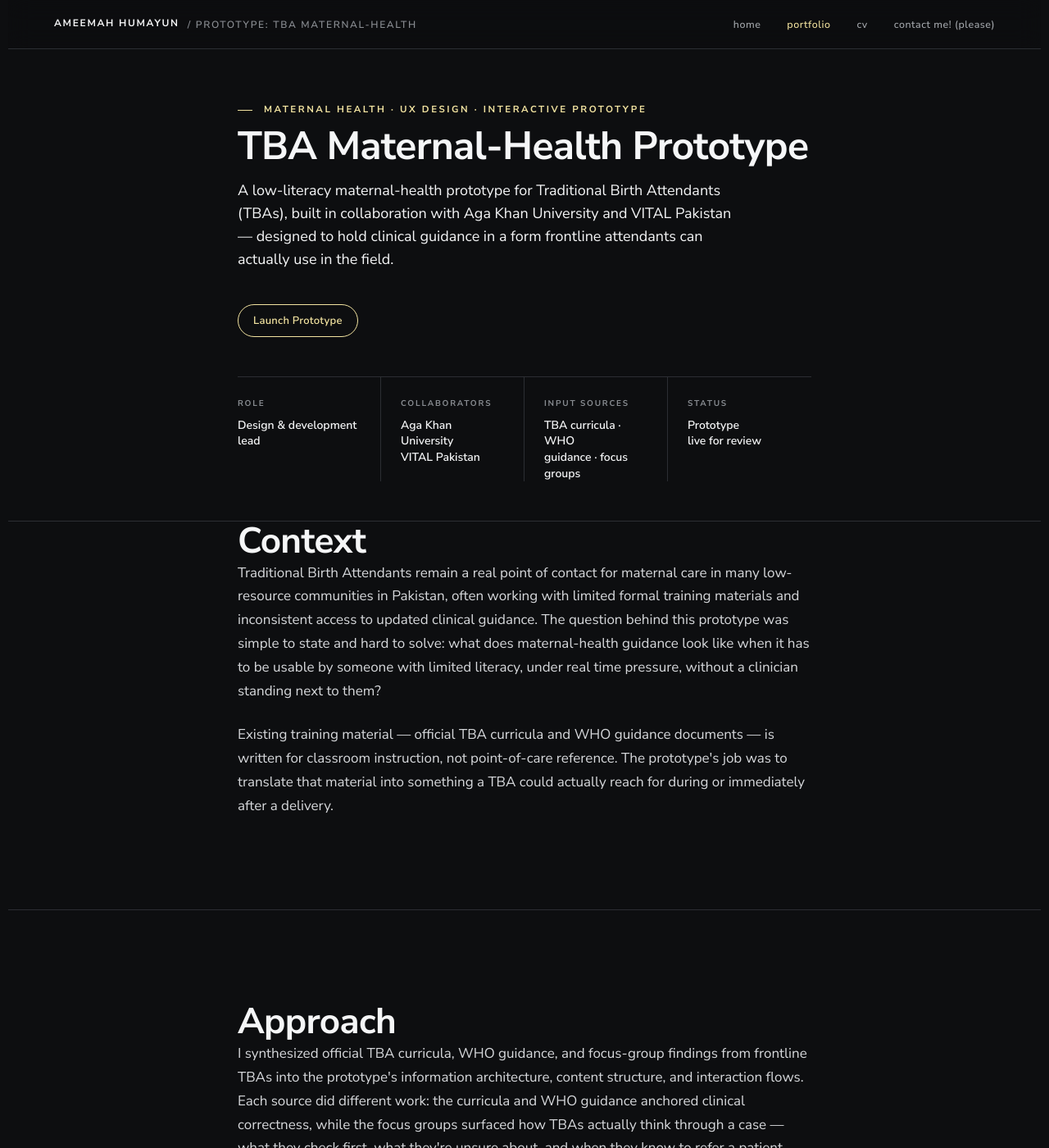
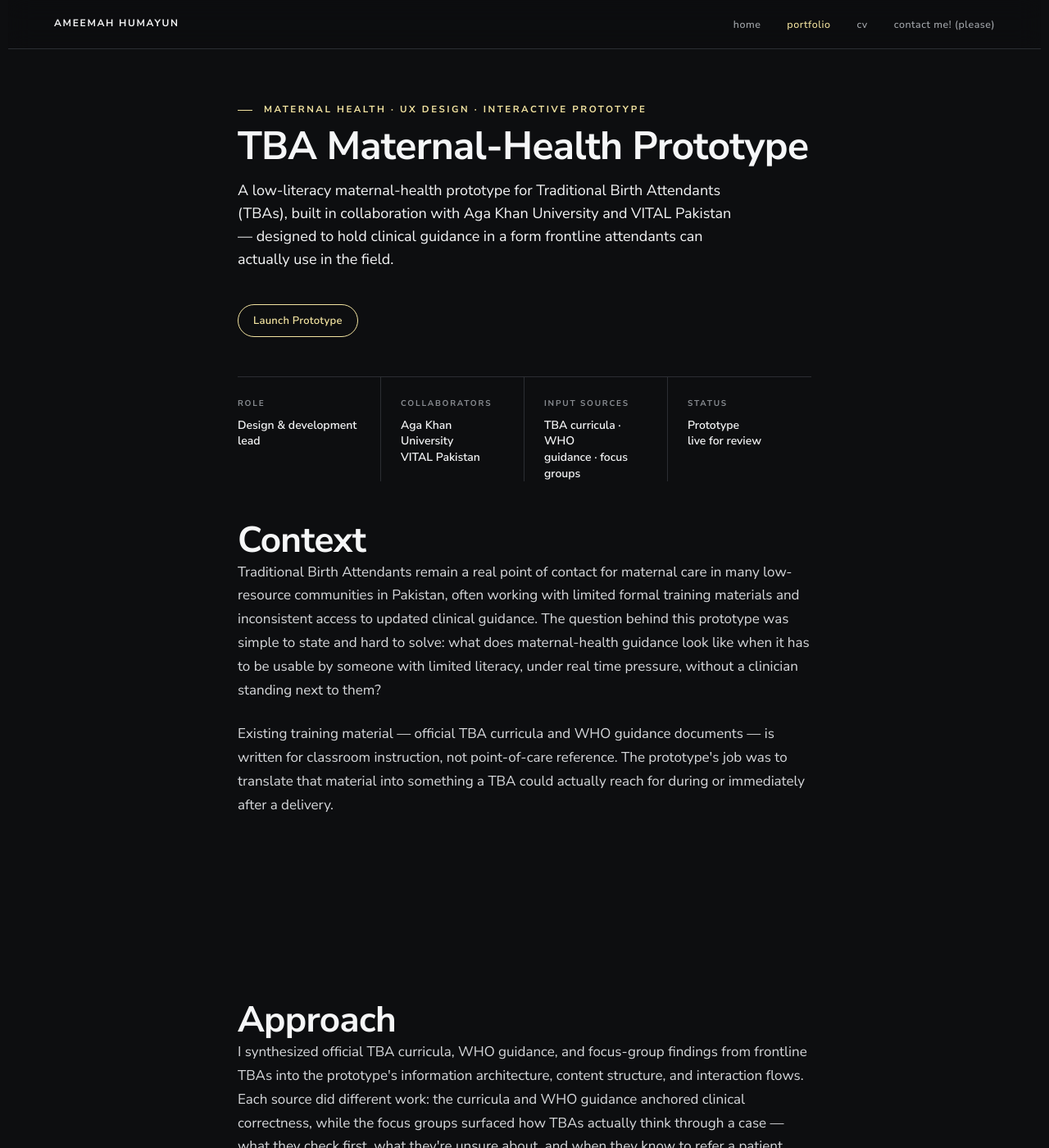
Before and after one commit to ameemahumayun/ameemahumayun.github.io, a Jekyll site: the page built from work/tba-maternal-health/index.html, in a window 1280 px wide and 1400 px high. Shown: the whole window at 82% size. Built offline with Jekyll 4.4.1, drawn with Linux system fonts in a browser that asks for light colours.

Commit message:
Remove case-study breadcrumb tag and section dividers
Dropped the "/ Case Study: X" nav tag (nav__tag) entirely and the
hairline border-bottom on .hero and .section, so pages read as one
continuous flow instead of visually segmented blocks.

```diff
--- a/_includes/nav.html
+++ b/_includes/nav.html
@@ -2,13 +2,11 @@
   GLOBAL NAV — rendered from site.nav_links in _config.yml.
   To change links/labels: edit _config.yml, nowhere else.
   A page marks its active link by setting `active: work` (etc.) in front-matter.
-  A case-study page shows the contextual tag by setting `nav_tag: Case Study`.
 {%- endcomment -%}
 <nav class="nav">
   <div class="nav__inner">
     <div class="nav__brand">
       <a class="nav__home" href="{{ '/' | relative_url }}">Ameemah Humayun</a>
-      {%- if page.nav_tag %}<span class="nav__tag">{{ page.nav_tag }}</span>{% endif -%}
     </div>
     <ul class="nav__links">
       {%- for link in site.nav_links %}
--- a/assets/css/layout.css
+++ b/assets/css/layout.css
@@ -38,8 +38,7 @@
   gap: var(--space-3);
 }
 
-/* Brand: the NAME is the home link and behaves like "home".
-   The "/ Case Study" tag is contextual page label — NOT a link. */
+/* Brand: the NAME is the home link and behaves like "home". */
 .nav__brand {
   font-size: var(--text-xs);
   letter-spacing: var(--tracking-wider);
@@ -61,11 +60,6 @@
   color: var(--color-accent);
   border-bottom-color: var(--color-accent);
 }
-.nav__tag {
-  color: var(--color-text-mute);
-  font-weight: var(--weight-semibold);
-}
-.nav__tag::before { content: "/ "; }
 
 .nav__links {
   display: flex;
@@ -89,7 +83,6 @@
 .section {
   padding: var(--space-9) 0;
   scroll-margin-top: 80px;
-  border-bottom: var(--hairline);
 }
 /* Tighten the gap directly under the hero / page-head (their bottom padding
    already provides space; the section's full top padding stacks on top). */
@@ -98,13 +91,11 @@
 /* padding-top: var(--space-1); */
 padding-top: 0;
 }
-.section:last-of-type { border-bottom: none; }
 
 
 /* ----- HERO -------------------------------------------------------------- */
 .hero {
   padding: var(--space-7) 0 var(--space-6);
-  border-bottom: var(--hairline);
 }
 .hero__inner {
   max-width: var(--container-narrow);
@@ -140,7 +131,6 @@ padding-top: 0;
   .nav { padding: 14px var(--gutter-mobile); }
   .nav__links { gap: 18px; }
   .nav__links a { font-size: 11px; }
-  .nav__tag { display: none; }   /* hide contextual tag on mobile */
 
   .hero { padding: 5rem 0 4.5rem; }
   .section { padding: 4.5rem 0; }
--- a/work/beyond-euphemisms/index.html
+++ b/work/beyond-euphemisms/index.html
@@ -3,7 +3,6 @@ layout: case-study
 title: Beyond Euphemisms
 description: CHI 2026 research-to-design case study on building LLM-based maternal-health tools for conservative, low-resource contexts.
 og_type: article
-nav_tag: "Case Study: Beyond Euphemisms"
 active: work
 ---
 
--- a/work/safarnama/index.html
+++ b/work/safarnama/index.html
@@ -3,7 +3,6 @@ layout: case-study
 title: Safarnama
 description: A tourism app connecting travelers with local hosts — team UX research and product design, "people, not places."
 og_type: article
-nav_tag: "Case Study: Safarnama"
 active: work
 ---
 
--- a/work/tba-maternal-health/index.html
+++ b/work/tba-maternal-health/index.html
@@ -3,7 +3,6 @@ layout: case-study
 title: TBA Maternal-Health Prototype
 description: A low-literacy maternal-health prototype for Traditional Birth Attendants, built with Aga Khan University and VITAL Pakistan.
 og_type: article
-nav_tag: "Prototype: TBA Maternal-Health"
 active: work
 ---
 
```
